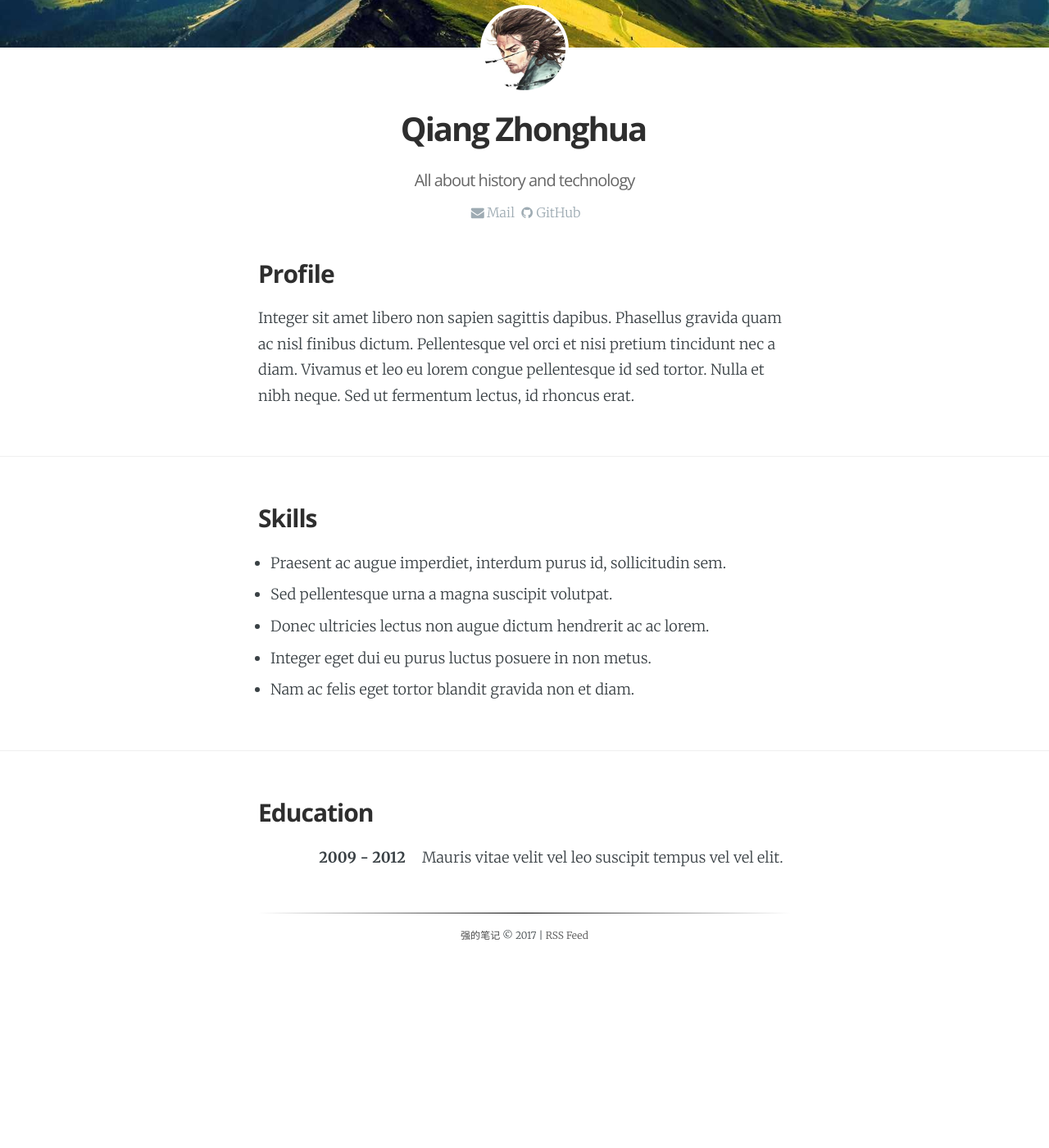
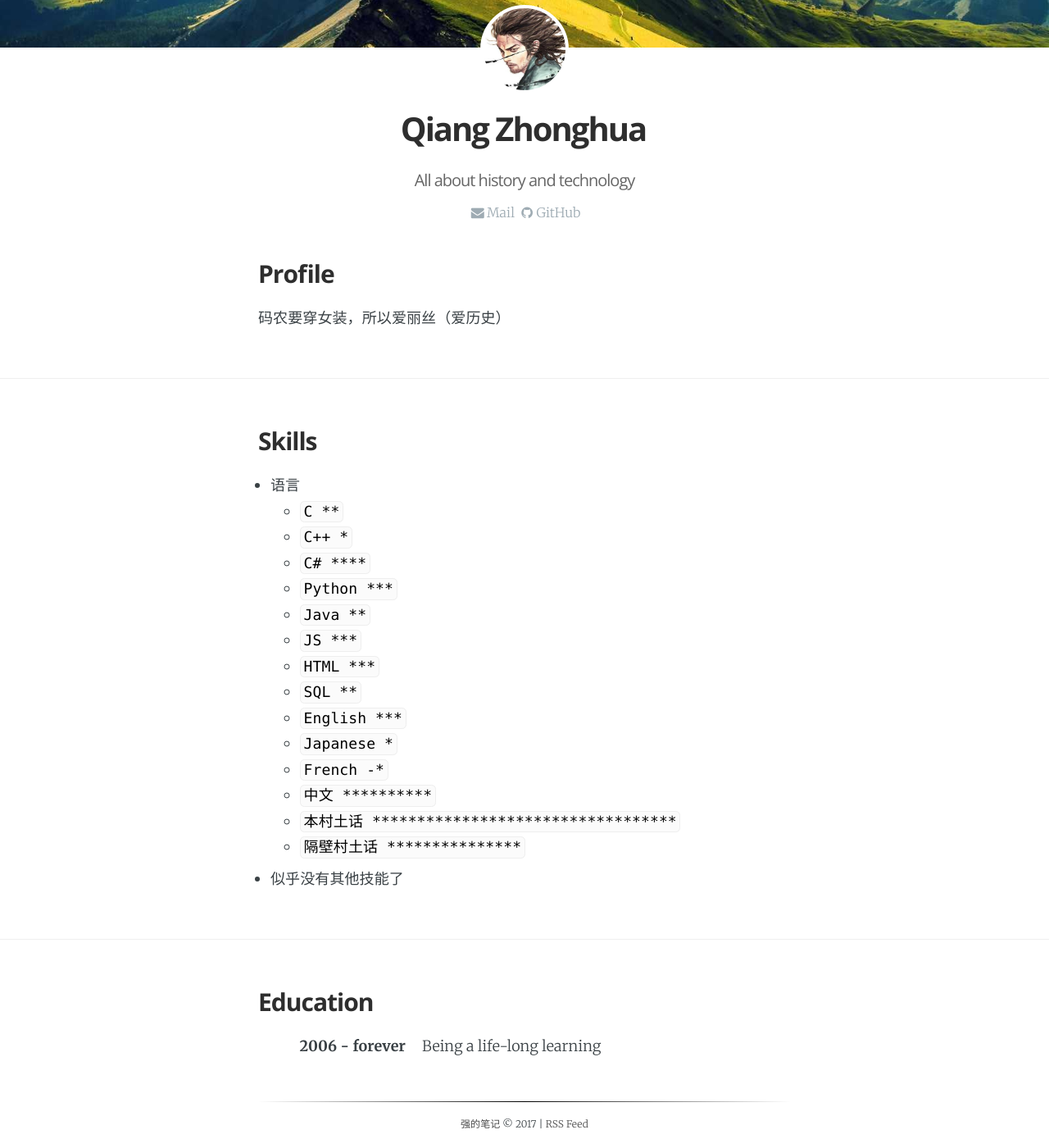
Before and after one commit to chinaq/blog, a Jekyll site: the page built from _pages/about.md, in a window 1280 px wide and 1400 px high, scrolled down 262 px. Shown: the whole window at 82% size. Built offline with Jekyll 4.4.1, drawn with Linux system fonts in a browser that asks for light colours; some web fonts are replaced; before the commit the page ends 1431 px from its top, so only the background shows below that.

Commit message:
add about

```diff
--- a/_pages/about.md
+++ b/_pages/about.md
@@ -11,21 +11,32 @@ excerpt:   This page contains the curriculum vitae (CV) of the author.
 
 ## Profile
 
-Integer sit amet libero non sapien sagittis dapibus. Phasellus gravida quam ac nisl finibus dictum. Pellentesque vel orci et nisi pretium tincidunt nec a diam. Vivamus et leo eu lorem congue pellentesque id sed tortor. Nulla et nibh neque. Sed ut fermentum lectus, id rhoncus erat.
+码农要穿女装，所以爱丽丝（爱历史）
 
 ---
 
 ## Skills
 
-- Praesent ac augue imperdiet, interdum purus id, sollicitudin sem.
-- Sed pellentesque urna a magna suscipit volutpat.
-- Donec ultricies lectus non augue dictum hendrerit ac ac lorem.
-- Integer eget dui eu purus luctus posuere in non metus.
-- Nam ac felis eget tortor blandit gravida non et diam.
+- 语言
+  - `C **`
+  - `C++ *`
+  - `C# ****`
+  - `Python ***`
+  - `Java **`
+  - `JS ***`
+  - `HTML ***`
+  - `SQL **`
+  - `English ***`
+  - `Japanese *`
+  - `French -*`
+  - `中文 **********`
+  - `本村土话 **********************************`
+  - `隔壁村土话 ***************`
+- 似乎没有其他技能了
 
 ---
 
 ## Education
 
-2009 - 2012
-: Mauris vitae velit vel leo suscipit tempus vel vel elit.
+2006 - forever
+: Being a life-long learning
```
